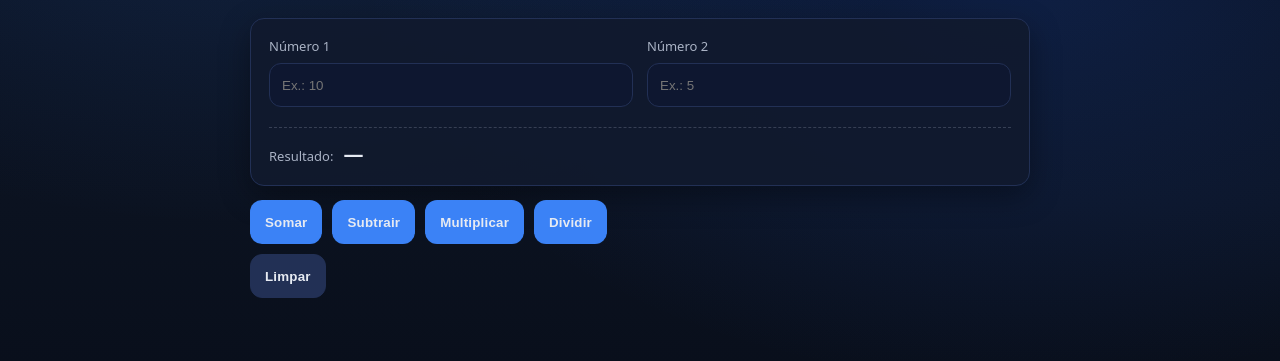
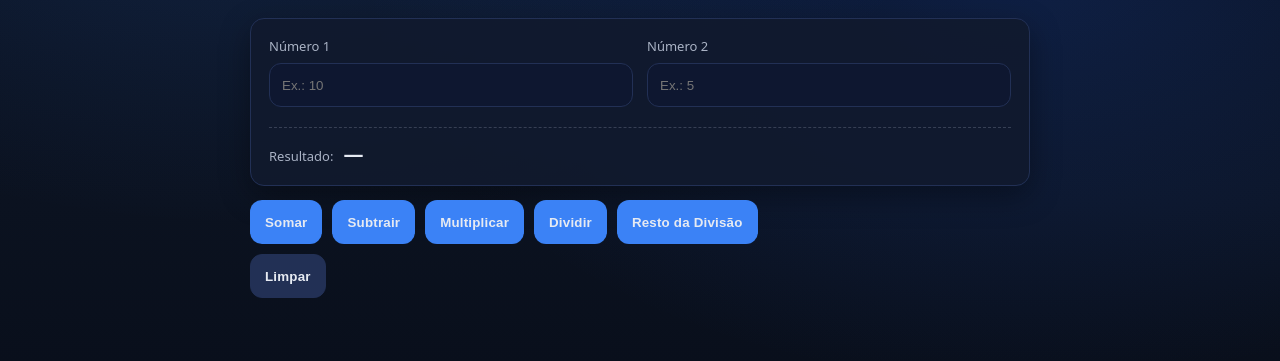
Before and after one commit to Jonatas-Dallo/atividade_cesar_github_actions_test, a Flask app: template frontend/template/index.html in a window 1280 px wide. Shown: the part 275-636 px from the top of the page. Run offline with Flask 3, Linux system fonts and the light colour scheme; the template is opened without the code that fills it, so the values that code supplies are empty.

Commit message:
Adicionando botão resto de divisão junto dos testes

```diff
--- a/backend/app.py
+++ b/backend/app.py
@@ -4,6 +4,7 @@ from functions.soma import somar
 from functions.subtrai import subtrair
 from functions.multiplica import multiplicar
 from functions.dividi import dividir
+from functions.resto_divisao import resto_da_divisao
 
 calculador = Flask(__name__)
 
@@ -66,6 +67,16 @@ def rota_dividi():
 
     return jsonify({'resultado': resultado})
 
+# Rota para Resto da Divisão
+@calculador.route('/resto_divisao', methods=['POST'])
+def rota_resto_divisao():
+    corpo_json = request.get_json(silent=True)
+
+    numero1, numero2 = obter_numeros(corpo_json)
+    resultado = resto_da_divisao(numero1, numero2)
+
+    return jsonify({'resultado': resultado})
+
 #################### Ignorar daqui para baixo #####################
 
 if __name__ == "__main__":
--- a/frontend/static/js/index.js
+++ b/frontend/static/js/index.js
@@ -72,6 +72,13 @@ function inicializarPagina() {
     dispararOperacaoSolicitada("dividi");
   });
 
+  // Resto da Divisão
+  const elementoBotaoRestoDivisao = document.getElementById("botao_resto_divisao");
+  elementoBotaoRestoDivisao.addEventListener("click", function () {
+    salvarValoresNoLocalStorage();
+    dispararOperacaoSolicitada("resto_divisao");
+  });
+
   ///////////////////////////////////////////////////////////////
 
   // Código para o botão de multiplicar (se inspirar no de somar, só mudar para multiplicar)
@@ -79,14 +86,6 @@ function inicializarPagina() {
   ///////////////////////////////////////////////////////////////
   const elementoBotaoLimpar = document.getElementById("botao_limpar");
   elementoBotaoLimpar.addEventListener("click", limparFormulario);
-
-  // Enter não recarrega; só salva e dispara soma (por enquanto)
-  const elementoFormulario = document.getElementById("formulario_calculadora");
-  elementoFormulario.addEventListener("submit", function (evento) {
-    evento.preventDefault();
-    salvarValoresNoLocalStorage();
-    dispararOperacaoSolicitada("soma");
-  });
 }
 
 document.addEventListener("DOMContentLoaded", inicializarPagina);
--- a/frontend/static/js/operacoes.js
+++ b/frontend/static/js/operacoes.js
@@ -40,5 +40,10 @@ window.addEventListener("operacao_solicitada", (evento) => {
     chamarOperacao("/dividi")
   }
 
+  // Resto da Divisão
+  if (evento.detail.operacao === "resto_divisao") {
+    chamarOperacao("/resto_divisao")
+  }
+
   // if para multiplicar (se inspirar no de soma, só mudar para multiplicar)
 });
--- a/frontend/template/index.html
+++ b/frontend/template/index.html
@@ -64,13 +64,13 @@
             Dividir
           </button>
 
+          <!-- Resto de Divisão ---------------------------------------->
+          <button id="botao_resto_divisao" class="botao botao_primario" type="button">
+            Resto da Divisão
+          </button>
+
           <!-- Media ---------------------------------------->
 
-
-          <!-- Resto de Divisão ---------------------------------------->
-
-
-          <!-- Potência ---------------------------------------->
 
 
           <!-- --------------------------------------------------- -->
```
Also changed, not shown: backend/functions/resto_divisao.py (added, +8 -0 lines), backend/tests/resto_divisao/test_resto_divisao_endpoint.py (added, +28 -0 lines), backend/tests/resto_divisao/test_resto_divisao_funcao.py (added, +14 -0 lines), frontend/tests/botao_resto_divisao_html.test.js (added, +22 -0 lines), frontend/tests/script_resto_divisao_js.test.js (added, +32 -0 lines).
